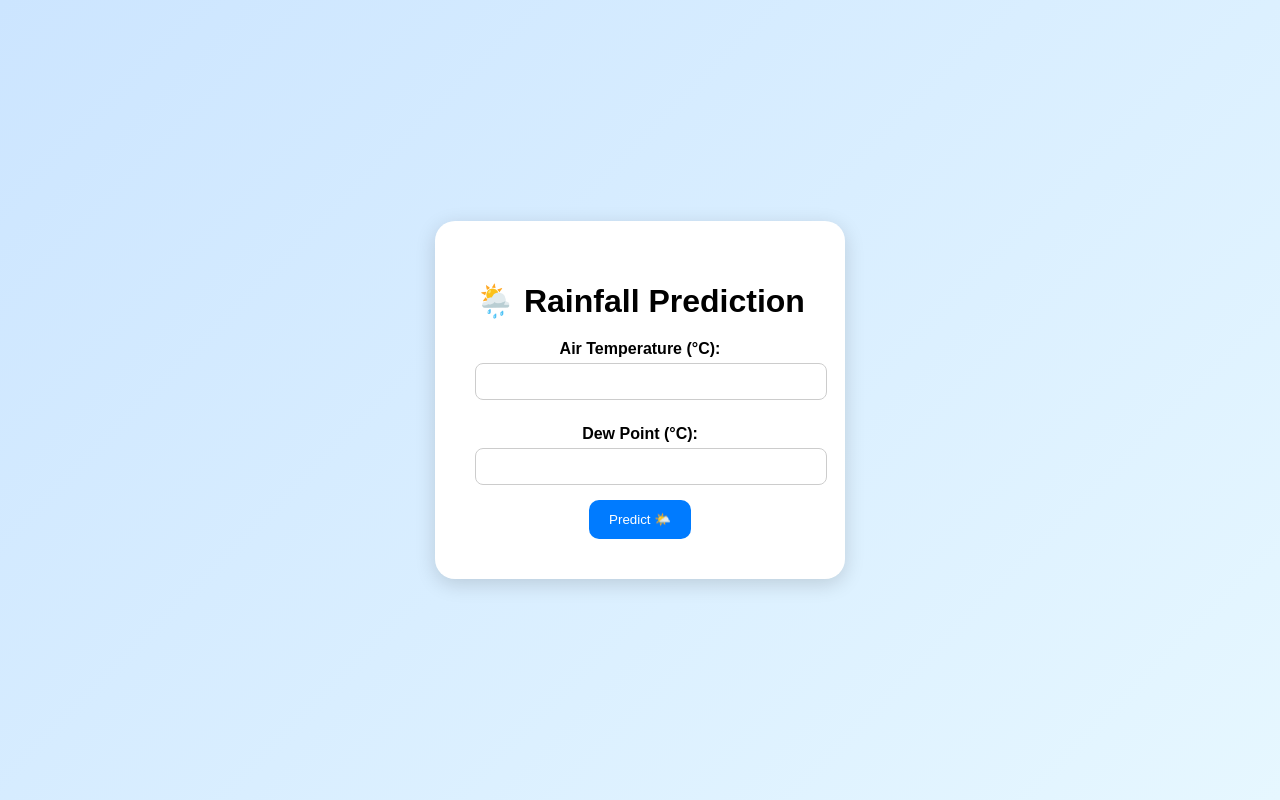
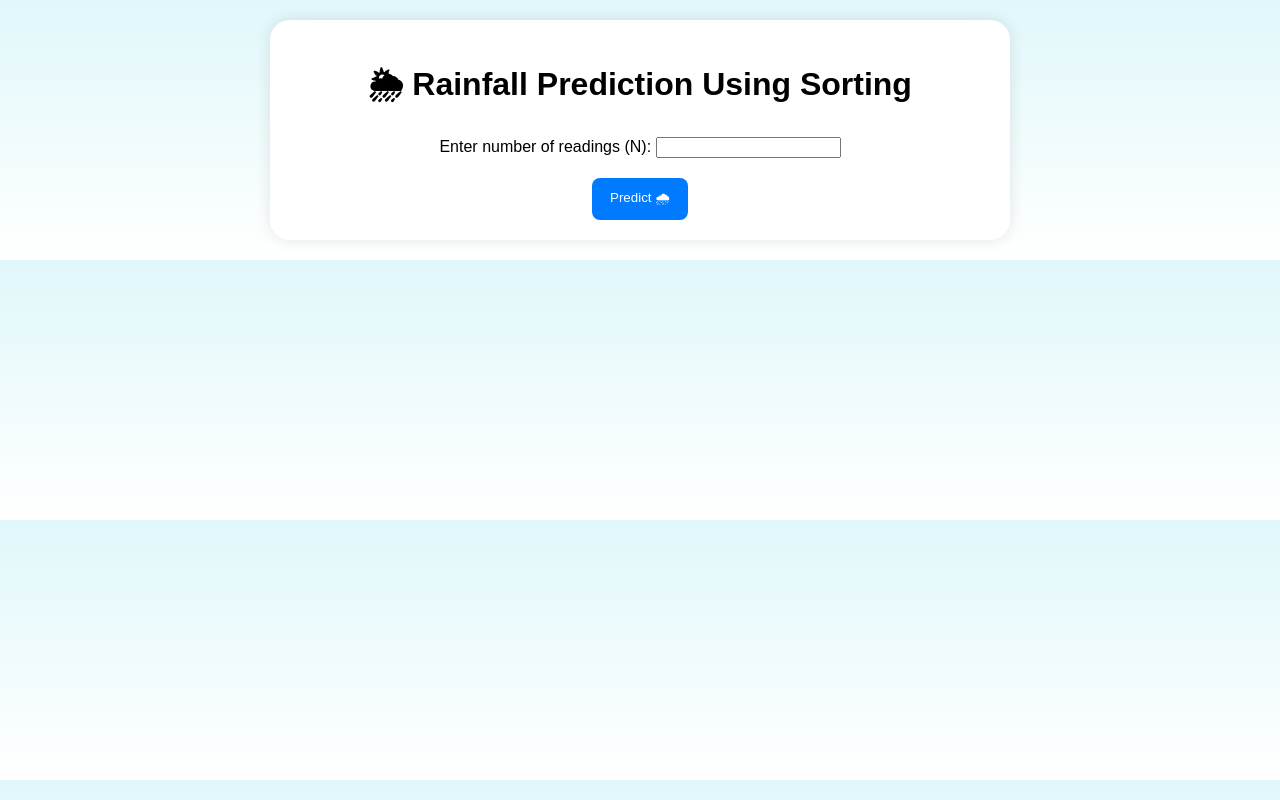
Before and after one commit to THEGODSAVIOUR/Python-project, a Flask app: page / in a window 1280 px wide. Run offline with Flask 3, Linux system fonts and the light colour scheme.

Commit message:
Update: enable multiple inputs and add smooth animations

```diff
--- a/app.py
+++ b/app.py
@@ -1,39 +1,46 @@
 from flask import Flask, render_template, request
+import math
 
 app = Flask(__name__)
+
+def calculate_humidity(temp, dew):
+    specific = 6.11 * 10 ** ((7.5 * dew) / (237.3 + dew))
+    saturation = 6.11 * 10 ** ((7.5 * temp) / (237.3 + temp))
+    rh = (specific / saturation) * 100
+    return rh
 
 @app.route('/')
 def index():
     return render_template('index.html')
 
-
 @app.route('/predict', methods=['POST'])
 def predict():
-    try:
-        temp = float(request.form['temperature'])
-        dew = float(request.form['dew_point'])
-    except ValueError:
-        return render_template('result.html',
-                               result="⚠️ Invalid input",
-                               color_class="red-text",
-                               temp="N/A", dew="N/A", diff="N/A")
+    n = int(request.form['num_readings'])
+    temps, dews = [], []
+    humidities = []
 
-    diff = temp - dew
+    for i in range(n):
+        t = float(request.form.get(f'air_temp_{i}'))
+        d = float(request.form.get(f'dew_point_{i}'))
+        h = calculate_humidity(t, d)
+        temps.append(t)
+        dews.append(d)
+        humidities.append(h)
 
-    if diff <= 4:
-        result = "🌧️ High chance of rainfall!"
-        color_class = "blue-text"
-    else:
-        result = "☀️ Low chance of rainfall."
-        color_class = "red-text"
+    data = sorted(zip(humidities, temps, dews))
 
-    return render_template('result.html',
-                           result=result,
-                           color_class=color_class,
-                           temp=temp,
-                           dew=dew,
-                           diff=diff)
+    highest = max(data, key=lambda x: x[0])
+    highest_humidity, high_temp, high_dew = highest
 
+    # Prediction rule
+    prediction = "High" if highest_humidity > 80 and high_temp < temps[0] else "Low"
+
+    return render_template(
+        'result.html',
+        data=data,
+        highest=highest,
+        prediction=prediction
+    )
 
 if __name__ == '__main__':
     app.run(debug=True)
--- a/static/style.css
+++ b/static/style.css
@@ -1,90 +1,51 @@
 body {
   font-family: 'Poppins', sans-serif;
-    background: linear-gradient(135deg, #cce5ff, #e6f7ff);
-    display: flex;
-    justify-content: center;
-    align-items: center;
-    height: 100vh;
+  text-align: center;
+  background: linear-gradient(to bottom, #e0f7fa, #ffffff);
   margin: 0;
+  padding: 20px;
 }
 
 .container {
-    text-align: center;
-    background: white;
-    padding: 40px;
+  max-width: 700px;
+  margin: auto;
+  background: #fff;
+  padding: 20px;
   border-radius: 20px;
-    box-shadow: 0px 5px 20px rgba(0, 0, 0, 0.15);
-    animation: fadeIn 1s ease-in-out;
+  box-shadow: 0 0 15px rgba(0,0,0,0.1);
+  animation: fadeIn 1.2s ease;
 }
 
-h1 {
-    margin-bottom: 20px;
+table {
+  width: 100%;
+  border-collapse: collapse;
+  margin-top: 20px;
 }
 
-label {
-    display: block;
-    font-weight: bold;
-    margin: 10px 0 5px;
-}
-
-input {
-    width: 100%;
-    padding: 10px;
-    border-radius: 8px;
+th, td {
   border: 1px solid #ccc;
-    margin-bottom: 15px;
+  padding: 8px;
 }
 
 button {
-    background: #007bff;
+  background-color: #007bff;
   color: white;
+  padding: 10px 18px;
   border: none;
-    padding: 12px 20px;
-    border-radius: 10px;
+  border-radius: 8px;
   cursor: pointer;
-    transition: transform 0.2s ease, background 0.3s ease;
+  margin-top: 20px;
 }
 
 button:hover {
-    background: #0056b3;
-    transform: scale(1.05);
+  background-color: #0056b3;
 }
 
-.button {
-    display: inline-block;
-    margin-top: 20px;
-    text-decoration: none;
-    background: #6c63ff;
-    color: white;
-    padding: 10px 15px;
-    border-radius: 8px;
-    transition: 0.3s;
-}
-
-.button:hover {
-    background: #4e4acb;
-    transform: scale(1.05);
-}
-
-/* Animation Effects */
 .fade-in {
-    opacity: 0;
-    animation: fadeIn 1s forwards;
+  animation: fadeIn 1s ease-in-out;
 }
 
 @keyframes fadeIn {
   from { opacity: 0; transform: translateY(10px); }
   to { opacity: 1; transform: translateY(0); }
 }
-
-/* Colors */
-.blue-text { color: #007bff; }
-.red-text { color: #ff4d4d; }
-
-.info-card {
-    background: #f9f9f9;
-    padding: 15px;
-    border-radius: 10px;
-    margin-top: 15px;
-    box-shadow: 0px 2px 10px rgba(0,0,0,0.1);
-}
--- a/templates/index.html
+++ b/templates/index.html
@@ -1,25 +1,40 @@
 <!DOCTYPE html>
 <html lang="en">
 <head>
-    <meta charset="UTF-8">
-    <meta name="viewport" content="width=device-width, initial-scale=1.0">
-    <title>Rainfall Prediction</title>
-    <link rel="stylesheet" href="{{ url_for('static', filename='style.css') }}">
+  <meta charset="UTF-8" />
+  <meta name="viewport" content="width=device-width, initial-scale=1.0" />
+  <title>Rainfall Prediction</title>
+  <link rel="stylesheet" href="{{ url_for('static', filename='style.css') }}">
+  <script>
+    function createInputs() {
+      const n = document.getElementById('num_readings').value;
+      const container = document.getElementById('inputs');
+      container.innerHTML = '';
+      for (let i = 0; i < n; i++) {
+        container.innerHTML += `
+          <div class="input-row">
+            <label>Air Temp ${i+1} (°C):</label>
+            <input type="number" name="air_temp_${i}" step="0.1" required>
+            <label>Dew Point ${i+1} (°C):</label>
+            <input type="number" name="dew_point_${i}" step="0.1" required>
+          </div>
+        `;
+      }
+    }
+  </script>
 </head>
 <body>
-    <div class="container fade-in">
-        <h1>🌦️ Rainfall Prediction</h1>
-        <form action="/predict" method="POST" class="fade-in">
-            <label for="temperature">Air Temperature (°C):</label>
-            <input type="number" step="0.1" name="temperature" id="temperature" required>
+  <div class="container">
+    <h1>🌦 Rainfall Prediction Using Sorting</h1>
 
-            <label for="dew_point">Dew Point (°C):</label>
-            <input type="number" step="0.1" name="dew_point" id="dew_point" required>
+    <form action="/predict" method="POST">
+      <label>Enter number of readings (N):</label>
+      <input type="number" id="num_readings" name="num_readings" min="1" required oninput="createInputs()">
 
-            <button type="submit">Predict 🌤️</button>
-        </form>
-    </div>
+      <div id="inputs"></div>
 
-    <script src="{{ url_for('static', filename='script.js') }}"></script>
+      <button type="submit">Predict 🌧</button>
+    </form>
+  </div>
 </body>
 </html>
```
Also changed, not shown: templates/result.html (+30 -16 lines). Lines whose indentation alone changed are shown as unchanged.
